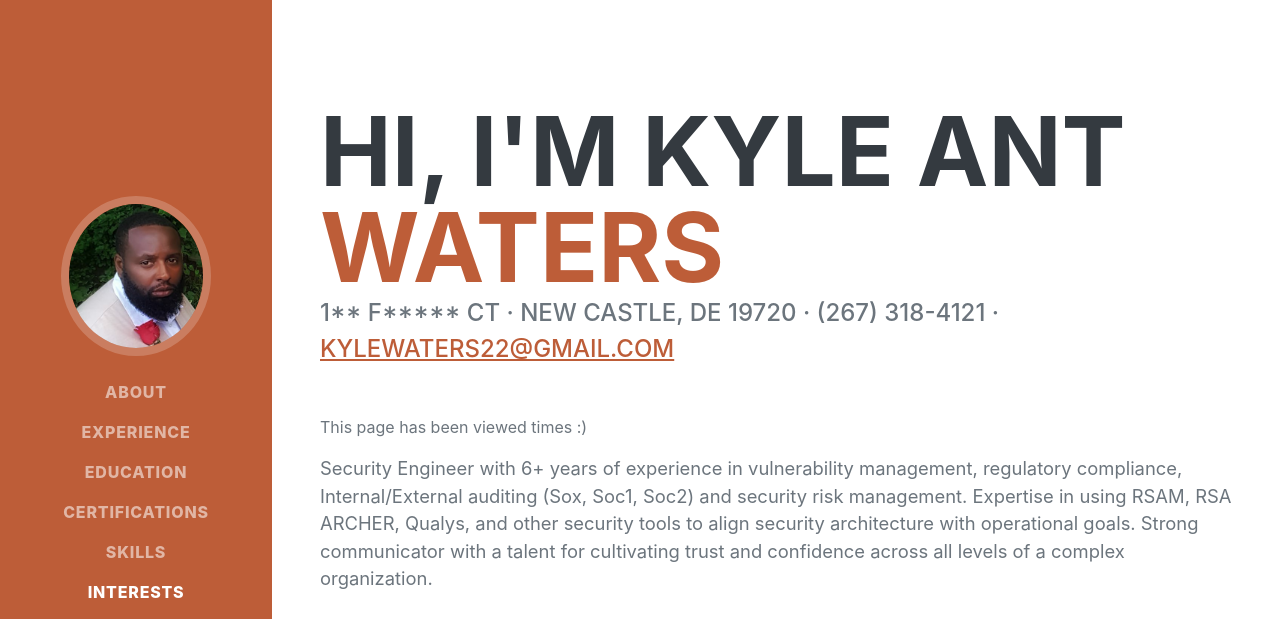
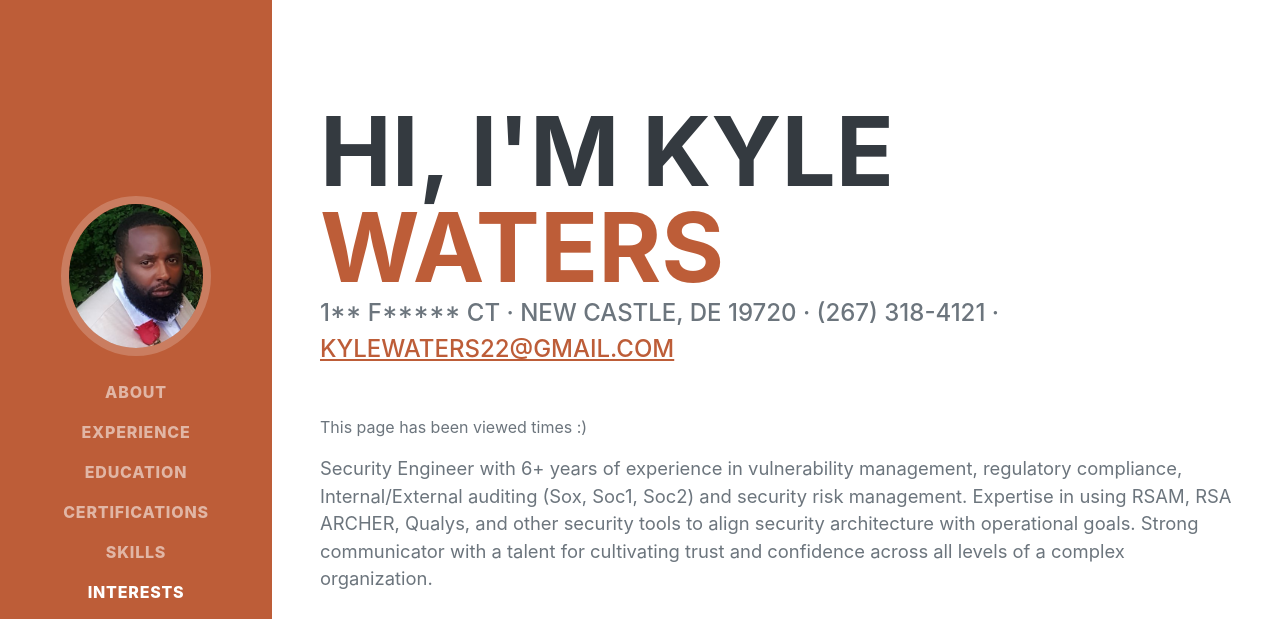
Before and after one commit to Kylewaters22/Kyle-Resume-Challenge, a plain HTML site: page frontend/index.html in a window 1280 px wide. Shown: the top 619 px of the page. Drawn offline with nearby package versions, Linux system fonts and the light colour scheme; a web font is replaced by a local one.

Commit message:
updated index

```diff
--- a/frontend/index.html
+++ b/frontend/index.html
@@ -41,7 +41,7 @@
             <section class="resume-section" id="about">
                 <div class="resume-section-content">
                     <h1 class="mb-0">
-                        Hi, I'm Kyle Ant
+                        Hi, I'm Kyle
                         <span class="text-primary">Waters</span>
                     </h1>
                     <div class="subheading mb-5">
```
